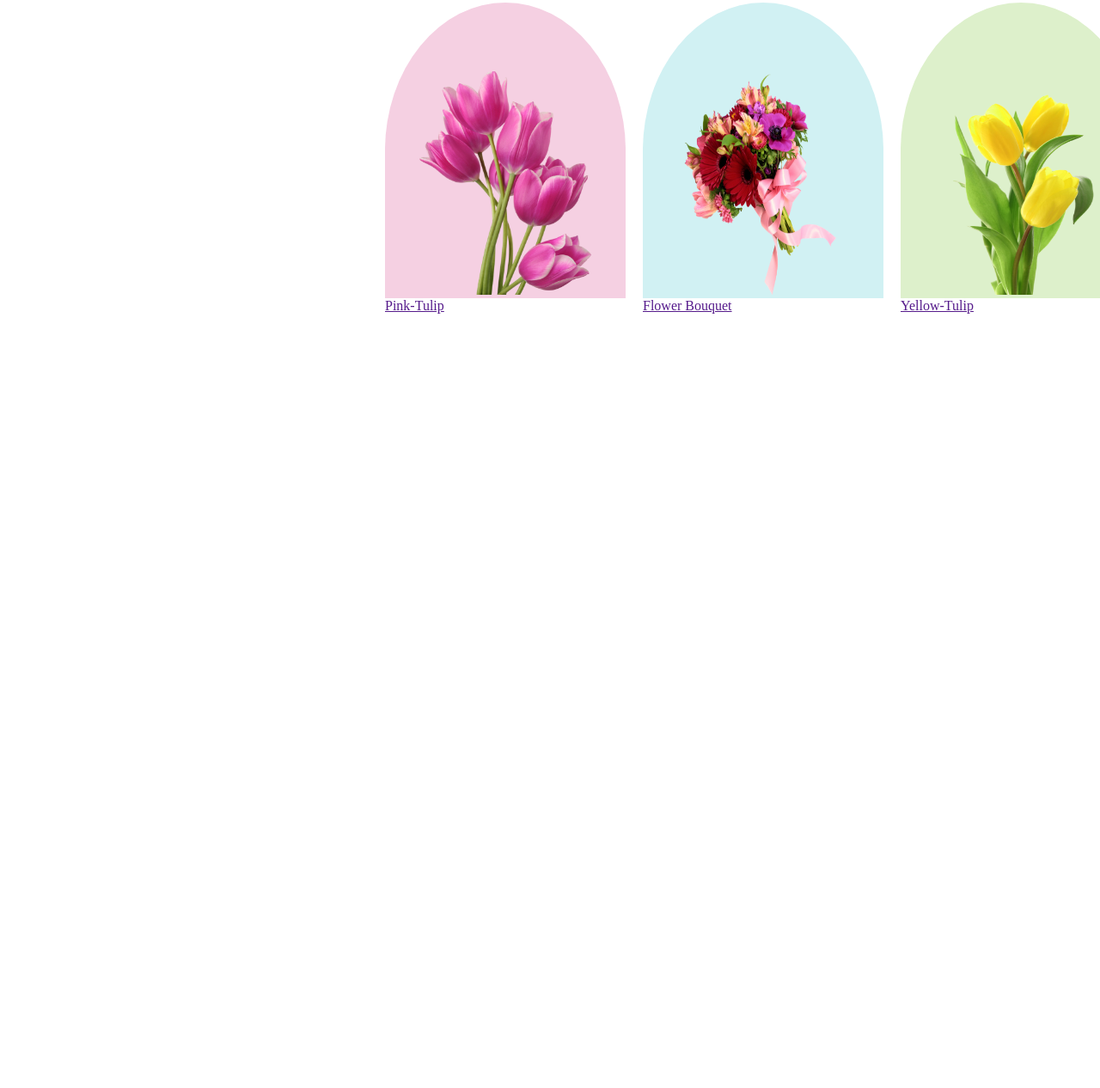
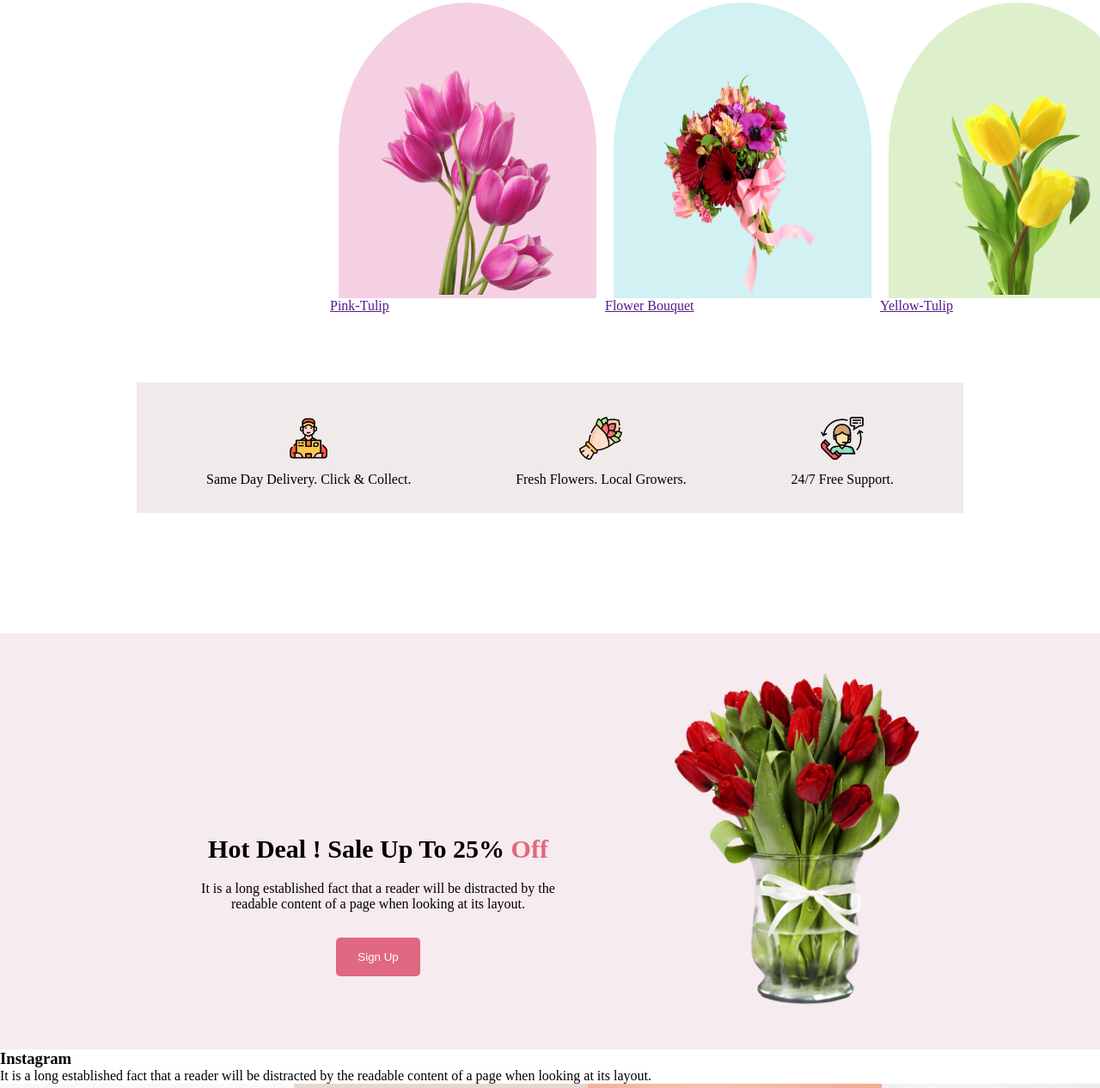
Before and after one commit to shoptorshiria78/flower-garden, a plain HTML site: page index.html in a window 1280 px wide. Shown: the part 846-2112 px from the top of the page at 86% size. Before the commit the page ends 1211 px from the top, so only its background shows below. Drawn offline with Linux system fonts and the light colour scheme.

Commit message:
service & sale  uploaded

```diff
--- a/index.html
+++ b/index.html
@@ -64,6 +64,44 @@
                 </div>
 
         </section>
+        <section class="service">
+            <div class="job">
+                <img src="./Flower Asset/Group 57.png" alt="Delivery-man">
+                <p>Same Day Delivery. Click & Collect.</p>
+            </div>
+            <div class="job">
+                <img src="./Flower Asset/Group 58.png" alt="flower-bouquet">
+                <p>Fresh Flowers. Local Growers.</p>
+            </div>
+            <div class="job">
+                <img src="./Flower Asset/Group 59.png" alt="man-pic">
+                <p>24/7 Free Support.</p>
+            </div>
+
+        </section>
+        <section class="sale">
+            <div class="sale-add">
+                <h3>Hot Deal ! Sale Up To 25% <span style="color: #e06880;;">Off</span></h3>
+                <p>It is a long established fact that a reader will be distracted by the readable content of a page when looking at its layout.</p>
+                <button >Sign Up</button>
+            </div>
+            <div class="sale-pic">
+                <img src="./Flower Asset/pngwing 8.png" alt="">
+            </div>
+
+        </section>
+        <section>
+            <div class="insta">
+                <h3>Instagram</h3>
+                <p>It is a long established fact that a reader will be distracted by the readable content of a page when looking at its layout.</p>
+            </div>
+            <div class="insta-pic">
+                <img src="./Flower Asset/Flower 01.png" alt="flower-picture">
+                <img src="./Flower Asset/Rectangle 4.png" alt="flower-picture">
+                <img src="./Flower Asset/Rectangle 5.png" alt="flower-picture">
+                <img src="./Flower Asset/Rectangle 6.png" alt="flower-picture">
+            </div>
+        </section>
     </main>
 
 </body>
--- a/style.css
+++ b/style.css
@@ -1,146 +1,234 @@
-*{
-    margin:0px;
-    padding:0px;
+* {
+    margin: 0px;
+    padding: 0px;
 }
-.menu-bar{
-    display:flex;
+
+.menu-bar {
+    display: flex;
     list-style: none;
     display: flex;
     justify-content: space-around;
 
 
 }
-header{
-    background-color:rgb(243, 206, 151);
+
+header {
+    background-color: rgb(243, 206, 151);
     padding: 2% 5%;
-    color:#e06880 ;
+    color: #e06880;
 }
-nav{
+
+nav {
     display: flex;
     justify-content: space-between;
 }
-.link{
+
+.link {
     margin-right: 20px;
     list-style: none;
 }
-.link-add{
+
+.link-add {
     text-decoration: none;
 }
 
-nav li:hover{
+nav li:hover {
     background-color: rgb(244, 239, 141);
     padding: 8px;
     border-radius: 5px;
 }
-.banner-bg{
-    background-color:#f6d7dd ;
+
+.banner-bg {
+    background-color: #f6d7dd;
 
 }
-.banner{
+
+.banner {
     display: flex;
-    width:90%;
-    margin:auto
+    width: 90%;
+    margin: auto
+}
 
-}
-.banner-title>h1{
+.banner-title>h1 {
     font-size: 40px;
     margin-bottom: 20px;
 }
-.banner-title{
-    width:50%;
-    height:auto;
+
+.banner-title {
+    width: 50%;
+    height: auto;
     padding: 10% 5% 5% 10%;
 
 }
 
 
-.banner-title>p{
+.banner-title>p {
     margin-bottom: 20px;
-    width:80%;
+    width: 80%;
 }
-.banner-title>button{
+
+.banner-title>button {
     padding: 15px 25px;
-    background-color:#e06880 ;
+    background-color: #e06880;
     color: white;
     border-radius: 5px;
-    border:none;
+    border: none;
 }
-.banner>img{
+
+.banner>img {
     margin-right: 0px;
-    width:30%;
-    height:auto;
+    width: 30%;
+    height: auto;
 }
-.heading{
-    width:60%;
-    height:auto;
-    margin:auto;
+
+.heading {
+    width: 60%;
+    height: auto;
+    margin: auto;
 
 }
-.heading>p{
+
+.heading>p {
     text-align: center;
     padding: 20px 5px 40px 5px;
 }
-.heading>h3{
+
+.heading>h3 {
     text-align: center;
     font-size: 30px;
     padding: 150px 5px 20px 5px;
 }
 
-.flower-items{
+.flower-items {
     display: flex;
     justify-content: space-around;
-    height:auto;
+    height: auto;
     width: 50%;
     margin: auto;
-    align-items:baseline;
+    align-items: baseline;
 }
-.flower-items>img{
-    width:5%;
-    height:auto;
+
+.flower-items>img {
+    width: 5%;
+    height: auto;
 }
-.featured-flowers{
-    width:60%;
-    height:auto;
+
+.featured-flowers {
+    width: 80%;
+    height: auto;
     margin: auto;
 }
-.flower-pink{
-    background-color:#f5d0e2;
+
+.flower-pink {
+    background-color: #f5d0e2;
     border-radius: 50% 50% 0% 0%;
-    margin-right: 20px;
-    padding:80px 40px 0px 40px;
+    margin-right: 10px;
+    margin-left: 10px;
+    padding: 80px 50px 0px 50px;
 
 }
- .flower-pink>img{
-    width:200px;
-    height:260px;
+
+.flower-pink>img {
+    width: 200px;
+    height: 260px;
 
 }
-.flower-bouquet{
 
-    background-color:#d1f1f3;
-    margin-right: 20px;
+.flower-bouquet {
+
+    background-color: #d1f1f3;
+    margin-right: 10px;
+    margin-left: 10px;
     border-radius: 50% 50% 0% 0%;
-    padding:80px 40px 0px 40px;
+    padding: 80px 50px 0px 50px;
 
 }
-.flower-bouquet>img{
-    width:200px;
-    height:260px;
+
+.flower-bouquet>img {
+    width: 200px;
+    height: 260px;
 
 }
-.flower-yellow{
-    background-color:#ddf0cb;
-    margin-right: 20px;
+
+.flower-yellow {
+    background-color: #ddf0cb;
+    margin-right: 10px;
+    margin-left: 10px;
     border-radius: 50% 50% 0% 0%;
-    padding:80px 40px 0px 40px;
+    padding: 80px 50px 0px 50px;
 
 
 }
-.flower-yellow>img{
-    width:200px;
-    height:260px;
+
+.flower-yellow>img {
+    width: 200px;
+    height: 260px;
 
 }
-.flower-link{
-   padding-top: 20px;
+
+.flower-link {
+    padding-top: 20px;
 }
+
+.service {
+    display: flex;
+    justify-content: space-around;
+    height: auto;
+    align-items: center;
+    background-color: rgb(240, 234, 234);
+    width: 72%;
+    margin: auto;
+    margin-top: 80px;
+    padding: 20px ;
+}
+
+.job {
+    padding: 10px;
+    text-align: center;
+}
+
+.job>img {
+    width: 50px;
+    height: auto;
+    padding: 10px;
+}
+.sale{
+    display: flex;
+    justify-content: space-around;
+    height: auto;
+    align-items: center;
+    background-color: #f6ebee;
+    margin-top: 140px;
+}
+.sale-add{
+    padding:80px;
+    margin:auto;
+    width:40%;
+    text-align: center;
+    margin-left: 140px;
+}
+.sale-add>h3{
+    text-align: center;
+    font-size: 30px;
+    padding: 150px 5px 20px 5px;
+
+}
+.sale-add>button{
+    padding: 15px 25px;
+    background-color: #e06880;
+    color: white;
+    border-radius: 5px;
+    border: none;
+    margin-top: 30px;
+}
+.sale-pic img{
+    height:400px;
+    width:300px;
+    padding:40px;
+    margin-right: 160px;
+}
+.insta-pic{
+    display: flex;
+    justify-content: space-between;
+    align-items: center;
+}
```
